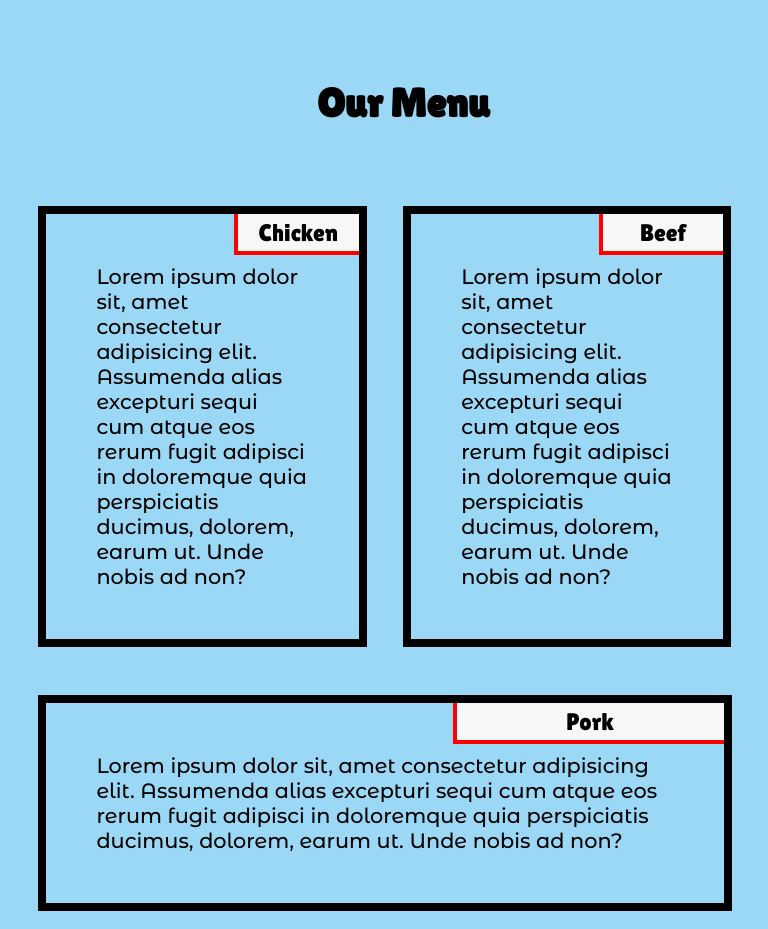
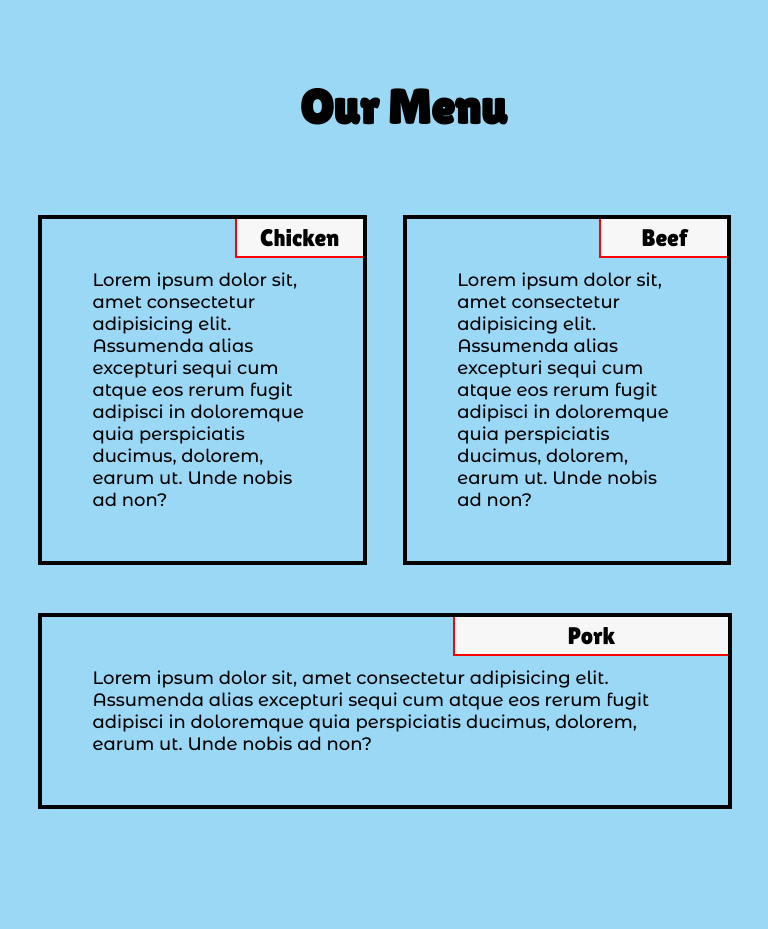
Before and after one commit to Kaytee-dev/Module-2_Solution, a plain HTML site: page Website/index.html in a window 768 px wide. After the commit the page ends 827 px from the top, so only its background shows below. Drawn offline with Linux system fonts and the light colour scheme.

Commit message:
new edits

```diff
--- a/Website/style.css
+++ b/Website/style.css
@@ -3,6 +3,10 @@
     --white-bg: #f7f7f7;
     --black-txt: black;
 
+}
+
+html{
+    font-size:100%;
 }
 
 *{
@@ -29,7 +33,7 @@ h2{
 
 p{
     font-family: 'Montserrat Alternates', sans-serif;
-    font-size: 1em;
+    font-size: 1rem;
     color: var(--black-txt);
     margin:0 auto;
     padding:20px;
@@ -44,7 +48,7 @@ div.row{
 
 div div{
     width:80%;
-    border: .5em solid var(--black-txt);
+    border: .25rem solid var(--black-txt);
     margin-bottom:30px;
     position: relative;
     margin-right: auto;
@@ -66,7 +70,7 @@ h4.white-bg{
     padding: 5px 10px;
     background: var(--white-bg);
     border-style: solid;
-    border-width: 0 0 .2em .2em;
+    border-width: 0 0 .125rem .125rem;
     border-color: red;
 }
 
@@ -113,11 +117,11 @@ h4.white-bg{
         margin: 2.5% auto;
 
     }
-    p, p:nth-child(3){
-        font-size:1.3rem;
+    p{
+        font-size:1.125rem;
     }
     h2{
-        font-size:2.5rem;
+        font-size:3rem;
     }
 
     .row{
```
